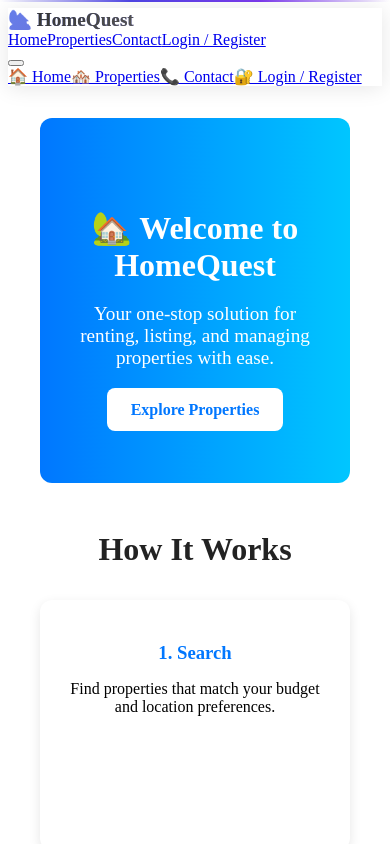
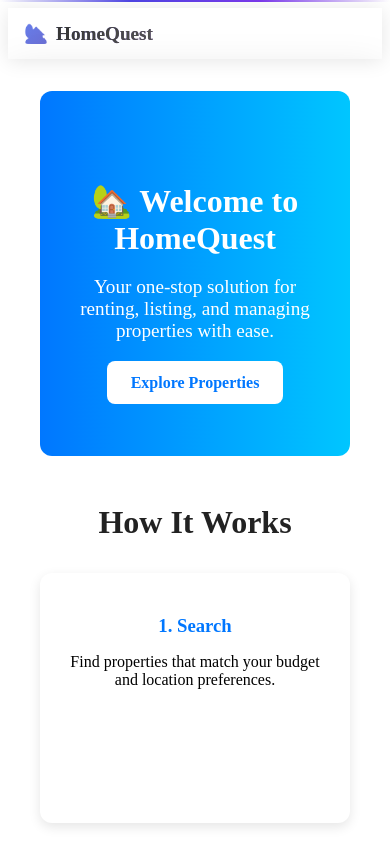
Before and after one commit to Gaurav-singh9719/HomeQuest-Frontend, a React (Create React App) app: page / in a window 390 px wide. Shown: the top 844 px of the page. Built offline with nearby package versions, Linux system fonts and the light colour scheme.

Commit message:
Refactor Header component for improved navigation

```diff
--- a/src/components/Header/Header.jsx
+++ b/src/components/Header/Header.jsx
@@ -5,19 +5,8 @@ import "./Header.css";
 
 const Header = () => {
   const { user, logout } = useAuth();
-  const [isMenuOpen, setIsMenuOpen] = useState(false);
   const [isScrolled, setIsScrolled] = useState(false);
 
-  // Close mobile menu on window resize
-  useEffect(() => {
-    const handleResize = () => {
-      if (window.innerWidth > 768) setIsMenuOpen(false);
-    };
-    window.addEventListener('resize', handleResize);
-    return () => window.removeEventListener('resize', handleResize);
-  }, []);
-
-  // Sticky navbar scroll effect
   useEffect(() => {
     const handleScroll = () => {
       setIsScrolled(window.scrollY > 20);
@@ -28,80 +17,45 @@ const Header = () => {
 
   return (
     <header className={`header ${isScrolled ? 'scrolled' : ''}`}>
-      {/* Logo */}
-      <div className="logo">
-        <Link to="/" className="logo-link">
+      <div className="header-container">
+        {/* Logo */}
+        <Link to="/" className="logo">
           🏡 <span>HomeQuest</span>
         </Link>
-      </div>
 
-      {/* Desktop Navigation */}
-      <nav className="nav-links">
-        <Link to="/" onClick={() => setIsMenuOpen(false)}>Home</Link>
-        <Link to="/properties" onClick={() => setIsMenuOpen(false)}>Properties</Link>
-        <Link to="/contact" onClick={() => setIsMenuOpen(false)}>Contact</Link>
+        {/* Desktop Nav */}
+        <nav className="nav-desktop">
+          <Link to="/">Home</Link>
+          <Link to="/properties">Properties</Link>
+          <Link to="/contact">Contact</Link>
+          {user ? (
+            <>
+              {user.role === "owner" && <Link to="/owner-dashboard">Owner</Link>}
+              {user.role === "tenant" && <Link to="/tenant-dashboard">Tenant</Link>}
+              <button onClick={logout} className="logout-btn">Logout</button>
+            </>
+          ) : (
+            <Link to="/auth" className="login-btn">Login</Link>
+          )}
+        </nav>
 
-        {user ? (
-          <>
-            {user.role === "owner" && (
-              <Link to="/owner-dashboard" onClick={() => setIsMenuOpen(false)}>
-                Owner Dashboard
-              </Link>
-            )}
-            {user.role === "tenant" && (
-              <Link to="/tenant-dashboard" onClick={() => setIsMenuOpen(false)}>
-                Tenant Dashboard
-              </Link>
-            )}
-            <button onClick={logout} className="logout-btn">
-              Logout
-            </button>
-          </>
-        ) : (
-          <Link to="/auth" onClick={() => setIsMenuOpen(false)} className="login-link">
-            Login / Register
-          </Link>
-        )}
-      </nav>
-
-      {/* Mobile Menu Button */}
-      <button
-        className="mobile-menu-btn"
-        onClick={() => setIsMenuOpen(!isMenuOpen)}
-        aria-label="Toggle menu"
-      >
-        <span className={`hamburger-line ${isMenuOpen ? 'active' : ''}`} />
-        <span className={`hamburger-line ${isMenuOpen ? 'active' : ''}`} />
-        <span className={`hamburger-line ${isMenuOpen ? 'active' : ''}`} />
-      </button>
-
-      {/* Mobile Menu Overlay */}
-      <div className={`mobile-menu ${isMenuOpen ? 'open' : ''}`}>
-        <nav className="mobile-nav-links">
-          <Link to="/" onClick={() => setIsMenuOpen(false)}>🏠 Home</Link>
-          <Link to="/properties" onClick={() => setIsMenuOpen(false)}>🏘️ Properties</Link>
-          <Link to="/contact" onClick={() => setIsMenuOpen(false)}>📞 Contact</Link>
-
+        {/* Mobile Nav - VERTICAL STACK */}
+        <nav className="nav-mobile">
+          <Link to="/" className="nav-item">🏠 Home</Link>
+          <Link to="/properties" className="nav-item">🏘️ Properties</Link>
+          <Link to="/contact" className="nav-item">📞 Contact</Link>
           {user ? (
             <>
               {user.role === "owner" && (
-                <Link to="/owner-dashboard" onClick={() => setIsMenuOpen(false)}>
-                  👑 Owner Dashboard
-                </Link>
+                <Link to="/owner-dashboard" className="nav-item">👑 Owner</Link>
               )}
               {user.role === "tenant" && (
-                <Link to="/tenant-dashboard" onClick={() => setIsMenuOpen(false)}>
-                  📋 Tenant Dashboard
-                </Link>
+                <Link to="/tenant-dashboard" className="nav-item">📋 Tenant</Link>
               )}
-              <button onClick={() => { logout(); setIsMenuOpen(false); }} className="mobile-logout-btn">
-                🚪 Logout
-              </button>
+              <button onClick={logout} className="logout-mobile">🚪 Logout</button>
             </>
           ) : (
-            <Link to="/auth" onClick={() => setIsMenuOpen(false)} className="mobile-login-link">
-              🔐 Login / Register
-            </Link>
+            <Link to="/auth" className="nav-item login-mobile">🔐 Login</Link>
           )}
         </nav>
       </div>
```
